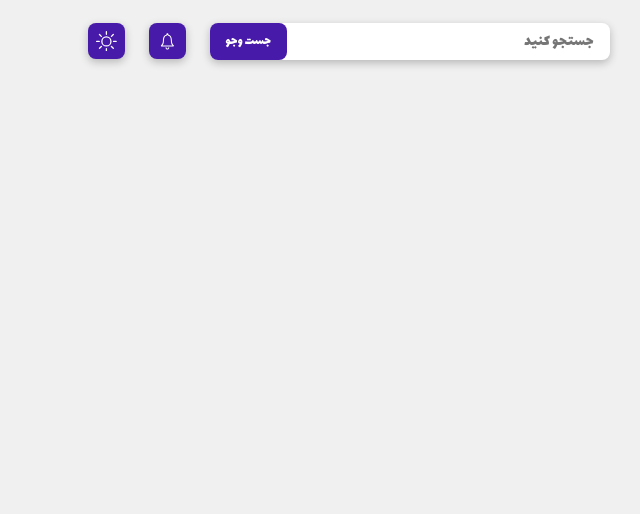
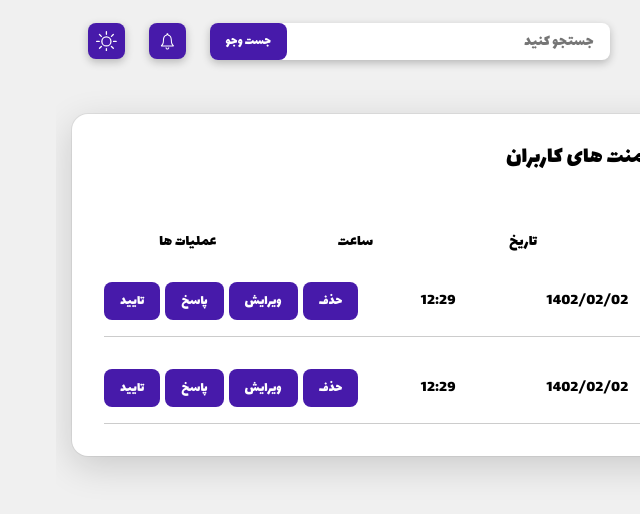
Before and after one commit to amirkhazaeli/cms-project, a React (Create React App) app: page /comments in a window 1280 px wide. Shown: the top 514 px of the page, without its empty margins (640-1280 px from the left). Built offline with nearby package versions, Linux system fonts and the light colour scheme.

Commit message:
Create Comment Component

```diff
--- a/src/App.css
+++ b/src/App.css
@@ -5,3 +5,38 @@
     flex: 6;
     padding: 0 1rem;
 }
+/* Styling of all project tables */
+table {
+    border-collapse: collapse;
+    width: 100%;
+
+}
+tr{
+    display: flex;
+    align-items: center;
+    justify-content: space-evenly;
+
+}
+td , th{
+    display: flex;
+    justify-content: center;
+    align-items: center;
+    width: 100%;
+}
+.table-btn {
+    background-color: var(--primary-color);
+    border: none;
+    color: white;
+    cursor: pointer;
+    font-size: 14px;
+    margin-right: 5px;
+    padding: 8px 16px;
+    text-align: center;
+    text-decoration: none;
+    display: inline-block;
+    border-radius: .5rem;
+}
+
+.table-btn:hover {
+    background-color: rgb(10, 19, 107);
+}
--- a/src/Components/AddNewProduct/AddNewProduct.css
+++ b/src/Components/AddNewProduct/AddNewProduct.css
@@ -6,7 +6,7 @@
     border-radius: 1rem;
 }
 .add-new-product-title{
-    font-size: 2rem;
+    font-size: 1.5rem;
     margin-right: 1rem;
 }
 .add-Product form{
--- a/src/Components/Comments/Comments.css
+++ b/src/Components/Comments/Comments.css
@@ -0,0 +1,20 @@
+.comments-section{
+    background-color: var(--white);
+    box-shadow: rgba(0, 0, 0, 0.16) 0px 10px 36px 0px, rgba(0, 0, 0, 0.06) 0px 0px 0px 1px;
+    padding: 2rem;
+    margin-top: 2rem;
+    border-radius: 1rem;
+}
+.comment-title{
+    font-size: 1.5rem;
+    margin-right: 1rem;
+    margin-bottom: 4rem;
+    display: flex;
+    justify-content: center;
+    column-gap: .5rem;
+}
+tr.comment-item{
+    margin-top: 1rem;
+    padding: 1rem 0;
+    border-bottom: 1px solid rgba(0, 0, 0, 0.2);
+}
--- a/src/Components/Comments/Comments.jsx
+++ b/src/Components/Comments/Comments.jsx
@@ -1,7 +1,67 @@
 import React from 'react'
-
+import './Comments.css'
+import { AiOutlineComment } from 'react-icons/ai'
 export default function Comments() {
   return (
-    <div>Comments</div>
+    <div className='comments-section'>
+      <h1 className='comment-title'>
+        <AiOutlineComment />
+        کامنت های کاربران
+
+      </h1>
+      <table>
+        <thead>
+          <tr>
+            <th>اسم کاربر</th>
+            <th>نام محصول</th>
+            <th>کامنت</th>
+            <th>تاریخ</th>
+            <th>ساعت</th>
+            <th>عملیات ها</th>
+          </tr>
+
+        </thead>
+        <tbody>
+          <tr className='comment-item'>
+            <td>علی</td>
+            <td>شارژر</td>
+            <td>
+              <button className='table-btn'>ویرایش</button>
+            </td>
+            <td>
+              1402/02/02
+            </td>
+            <td>
+              12:29
+            </td>
+            <td>
+              <button className='table-btn'>حذف</button>
+              <button className='table-btn'>ویرایش</button>
+              <button className='table-btn'>پاسخ</button>
+              <button className='table-btn'>تایید</button>
+            </td>
+          </tr>
+          <tr className='comment-item'>
+            <td>علی</td>
+            <td>شارژر</td>
+            <td>
+              <button className='table-btn'>ویرایش</button>
+            </td>
+            <td>
+              1402/02/02
+            </td>
+            <td>
+              12:29
+            </td>
+            <td>
+              <button className='table-btn'>حذف</button>
+              <button className='table-btn'>ویرایش</button>
+              <button className='table-btn'>پاسخ</button>
+              <button className='table-btn'>تایید</button>
+            </td>
+          </tr>
+        </tbody>
+      </table>
+    </div>
   )
 }
--- a/src/Components/ProductTable/ProductTable.css
+++ b/src/Components/ProductTable/ProductTable.css
@@ -6,48 +6,9 @@
     background-color: var(--white);
     margin-bottom: 2rem;
 }
-table {
-    border-collapse: collapse;
-    width: 100%;
-
-}
-tr{
-    display: flex;
-    align-items: center;
-    justify-content: space-evenly;
-
-}
 tr.product-item img{
-   width: 120px;
+    width: 120px;
 }
 tr.product-item{
     margin-top: 2rem;
 }
-td , th{
-    display: flex;
-    justify-content: center;
-    align-items: center;
-    width: 100%;
-
-}
-.table-product-btn {
-    background-color: var(--primary-color);
-    border: none;
-    color: white;
-    cursor: pointer;
-    font-size: 14px;
-    margin-right: 5px;
-    padding: 8px 16px;
-    text-align: center;
-    text-decoration: none;
-    display: inline-block;
-    border-radius: .5rem;
-}
-
-.table-product-btn:hover {
-    background-color: rgb(10, 19, 107);
-}
-
-.price{
-    color: red;
-}
--- a/src/Components/ProductTable/ProductTable.jsx
+++ b/src/Components/ProductTable/ProductTable.jsx
@@ -79,12 +79,12 @@ export default function ProductTable({getAllProduct,allProduct}) {
                                             <td>{product.price}</td>
                                             <td>{product.count}</td>
                                             <td>
-                                                <button className='table-product-btn' onClick={() => {
+                                                <button className='table-btn' onClick={() => {
                                                     setShowDeleteModal(true)
                                                     setSelectProductId(product.id)
                                                 }}
                                                 >حذف</button>
-                                                <button className='table-product-btn' onClick={() => {
+                                                <button className='table-btn' onClick={() => {
                                                     setShowEditModal(true)
                                                     setSelectProductId(product.id)
                                                     setNewProductCount(product.count)
```
